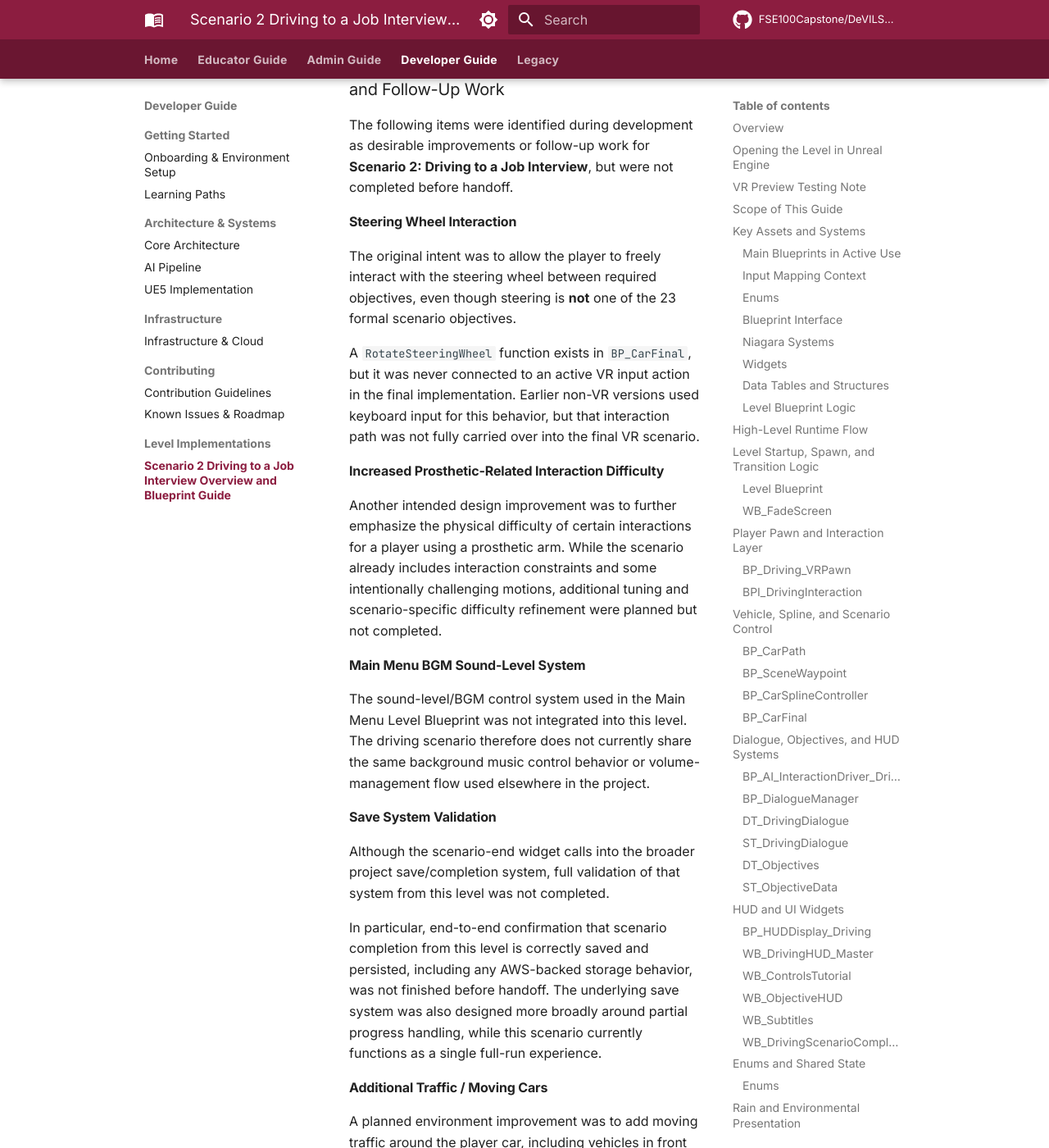
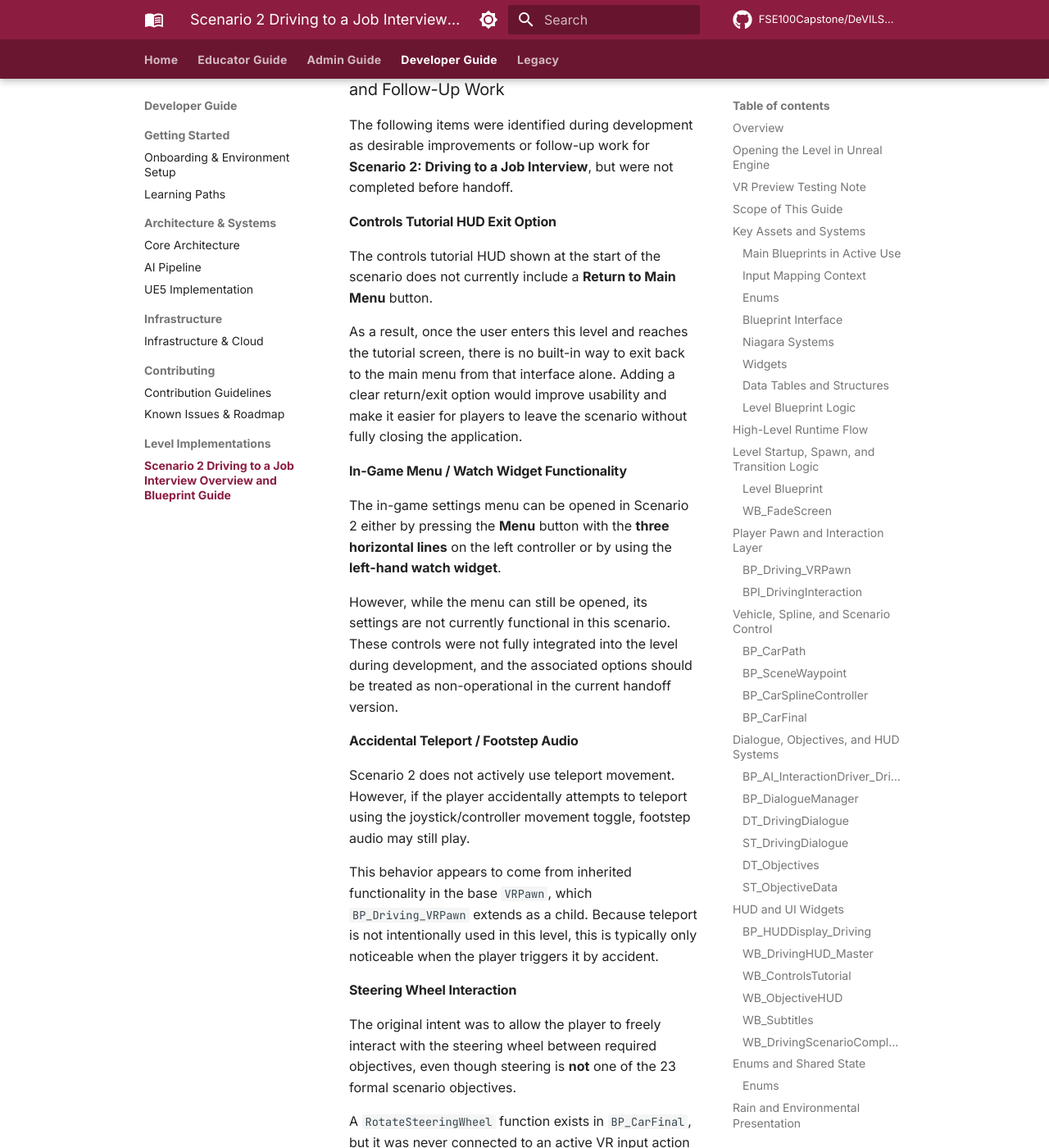
Before and after one commit to FSE100Capstone/DeVILSona-docs, an MkDocs documentation site: the page built from docs/developer-guide/driving-scenario-overview.md, in a window 1280 px wide and 1400 px high, scrolled down 66017 px. Shown: the whole window at 82% size. Built offline with MkDocs 1.6.1 and Material for MkDocs 9.7.7, drawn with Linux system fonts in a browser that asks for light colours; comment, search, counter and statistics services are not loaded.

Commit message:
Update driving-scenario-overview.md

```diff
--- a/docs/developer-guide/driving-scenario-overview.md
+++ b/docs/developer-guide/driving-scenario-overview.md
@@ -1774,6 +1774,24 @@ The Niagara systems provide the exterior volumetric rain presence, while the win
 
 The following items were identified during development as desirable improvements or follow-up work for **Scenario 2: Driving to a Job Interview**, but were not completed before handoff.
 
+#### Controls Tutorial HUD Exit Option
+
+The controls tutorial HUD shown at the start of the scenario does not currently include a **Return to Main Menu** button.
+
+As a result, once the user enters this level and reaches the tutorial screen, there is no built-in way to exit back to the main menu from that interface alone. Adding a clear return/exit option would improve usability and make it easier for players to leave the scenario without fully closing the application.
+
+#### In-Game Menu / Watch Widget Functionality
+
+The in-game settings menu can be opened in Scenario 2 either by pressing the **Menu** button with the **three horizontal lines** on the left controller or by using the **left-hand watch widget**.
+
+However, while the menu can still be opened, its settings are not currently functional in this scenario. These controls were not fully integrated into the level during development, and the associated options should be treated as non-operational in the current handoff version.
+
+#### Accidental Teleport / Footstep Audio
+
+Scenario 2 does not actively use teleport movement. However, if the player accidentally attempts to teleport using the joystick/controller movement toggle, footstep audio may still play.
+
+This behavior appears to come from inherited functionality in the base `VRPawn`, which `BP_Driving_VRPawn` extends as a child. Because teleport is not intentionally used in this level, this is typically only noticeable when the player triggers it by accident.
+
 #### Steering Wheel Interaction
 
 The original intent was to allow the player to freely interact with the steering wheel between required objectives, even though steering is **not** one of the 23 formal scenario objectives.
```
